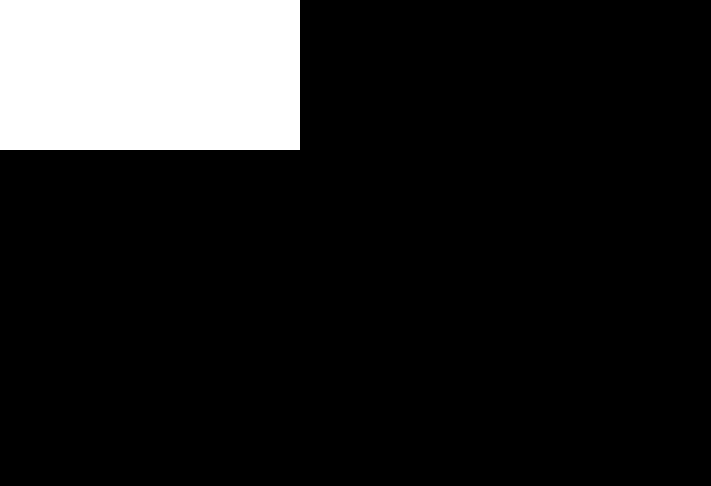
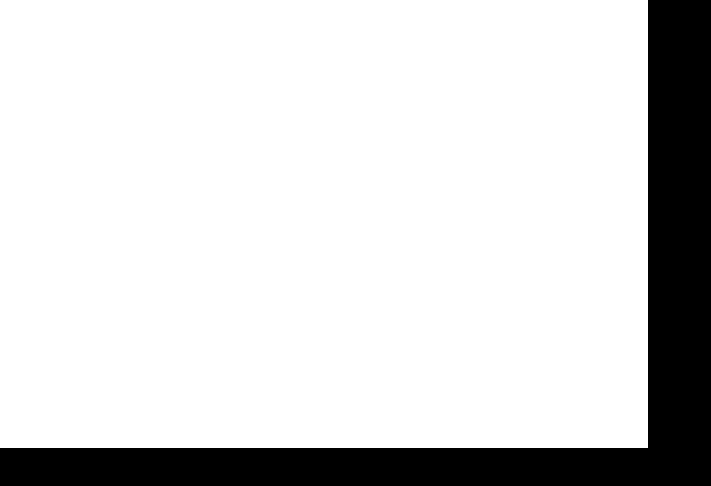
Before and after one commit to RenanRodriguesRecife/StreetFighterCloneJS, a plain HTML site: page index.html in a window 1280 px wide. Shown: the whole page, without its empty margins (0-711 px from the left). Drawn offline with Linux system fonts and the light colour scheme.

Commit message:
game viewport

```diff
--- a/index.html
+++ b/index.html
@@ -16,6 +16,7 @@
             background-color: white;
         }
     </style>
+    <script defer src="./script.js"></script>
 </head>
 <body>
     <canvas></canvas>
--- /dev/null
+++ b/script.js
@@ -0,0 +1,20 @@
+const GameViewport = {
+    WIDTH: 324,
+    HEIGHT: 224,
+    SCALE: 2,
+}
+
+
+window.onload = function(){
+    const canvasEl = document.querySelector('canvas');
+    const context = canvasEl.getContext('2d');
+
+    canvasEl.width = GameViewport.WIDTH;
+    canvasEl.height = GameViewport.HEIGHT;
+
+    canvasEl.style.width = `${GameViewport.WIDTH * GameViewport.SCALE}px`;
+    canvasEl.style.height = `${GameViewport.HEIGHT * GameViewport.SCALE}px`;
+
+
+    console.log(context)
+}
```
